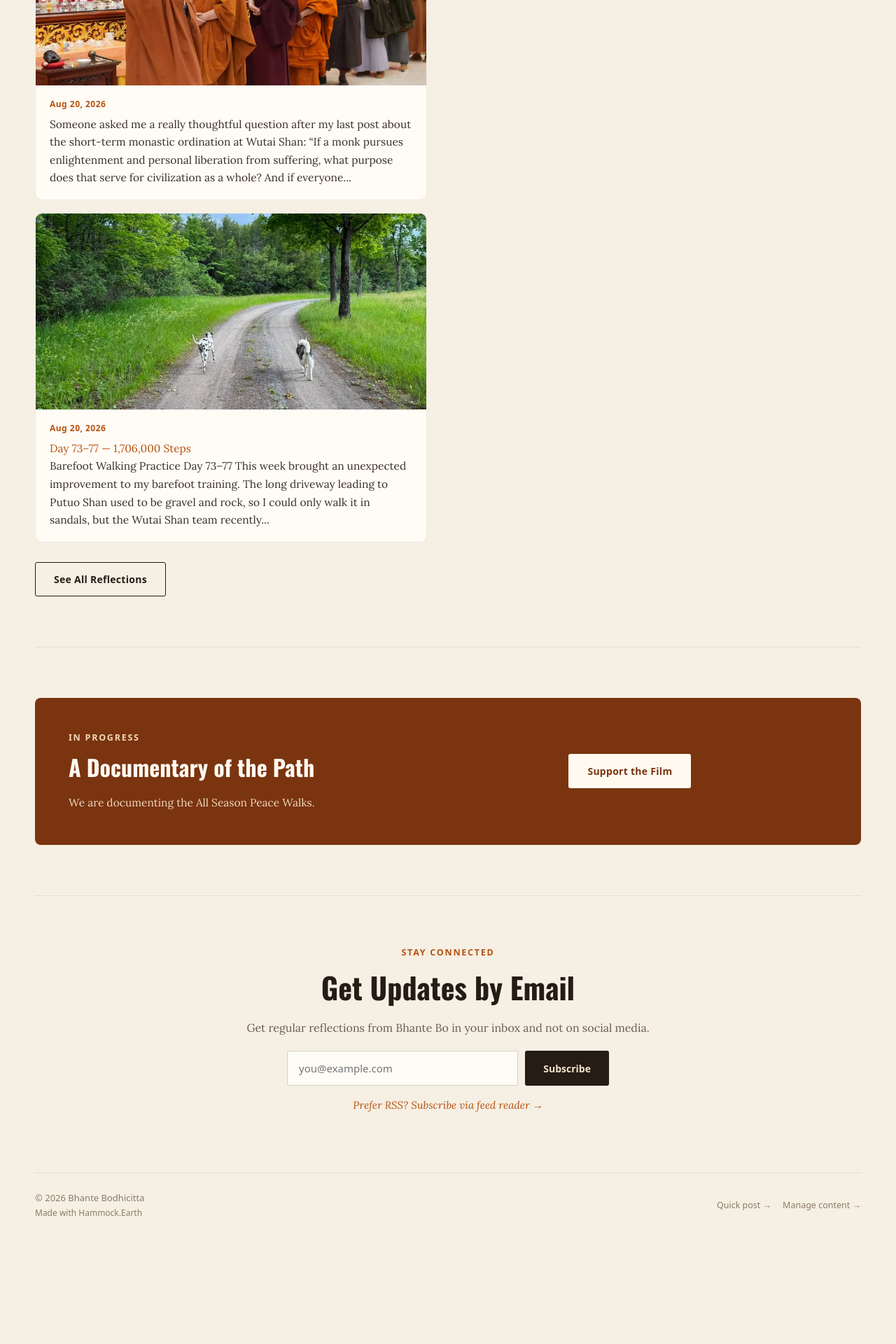
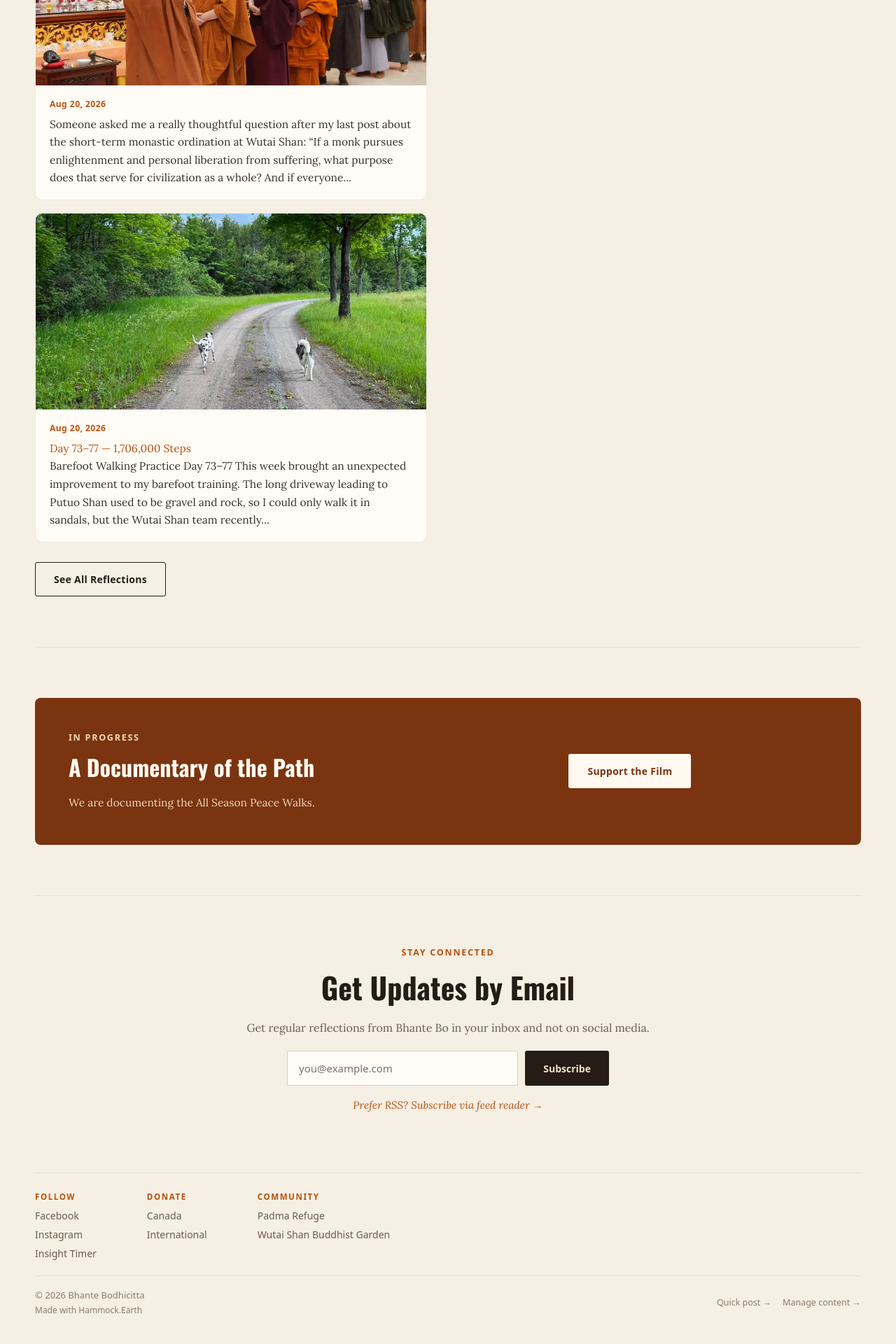
Before and after one commit to connectthu/bhantebo, a Jekyll site: the page built from index.html, in a window 1280 px wide. Shown: the part 3725-5645 px from the top of the page at 70% size. Built offline with Jekyll 4.4.1, drawn with Linux system fonts in a browser that asks for light colours; before the commit the page ends 5506 px from its top, so only the background shows below that.

Commit message:
Add grouped footer links (Follow, Donate, Community)
Footer now lists the follow-row links plus Wutai Shan Buddhist Garden
as text links, grouped under small headings.

Co-Authored-By: Claude Opus 5.5 <noreply@anthropic.com>

```diff
--- a/_config.yml
+++ b/_config.yml
@@ -17,6 +17,7 @@ social:
   facebook: "https://facebook.com/BhanteBo"
   donate_canada: "https://www.canadahelps.org/en/charities/padma-refuge-foundation/"
   donate_international: "https://www.paypal.com/ca/fundraiser/charity/5418916"
+  buddhist_garden: "https://thebuddhistgarden.com/"
 
 # Build settings
 markdown: kramdown
--- a/_includes/footer.html
+++ b/_includes/footer.html
@@ -1,4 +1,22 @@
 <footer class="site-footer wrap">
+  <nav class="footer-links" aria-label="Footer">
+    <div class="footer-col">
+      <div class="footer-heading">Follow</div>
+      <a href="{{ site.social.facebook }}" target="_blank" rel="noopener">Facebook</a>
+      <a href="{{ site.social.instagram }}" target="_blank" rel="noopener">Instagram</a>
+      <a href="{{ site.social.insight_timer }}" target="_blank" rel="noopener">Insight Timer</a>
+    </div>
+    <div class="footer-col">
+      <div class="footer-heading">Donate</div>
+      <a href="{{ site.social.donate_canada }}" target="_blank" rel="noopener">Canada</a>
+      <a href="{{ site.social.donate_international }}" target="_blank" rel="noopener">International</a>
+    </div>
+    <div class="footer-col">
+      <div class="footer-heading">Community</div>
+      <a href="{{ site.social.padma_refuge }}" target="_blank" rel="noopener">Padma Refuge</a>
+      <a href="{{ site.social.buddhist_garden }}" target="_blank" rel="noopener">Wutai Shan Buddhist Garden</a>
+    </div>
+  </nav>
   <div>
     <div class="copyright">&copy; {{ 'now' | date: "%Y" }} {{ site.title }}</div>
     <div class="credit">Made with <a href="https://hammock.earth" target="_blank" rel="noopener">Hammock.Earth</a></div>
--- a/assets/css/style.scss
+++ b/assets/css/style.scss
@@ -551,6 +551,27 @@ h2 { font-size: clamp(28px, 3.6vw, 42px); }
   flex-wrap: wrap;
   gap: 10px;
 }
+.site-footer .footer-links {
+  flex-basis: 100%;
+  display: flex;
+  flex-wrap: wrap;
+  gap: 24px clamp(32px, 6vw, 72px);
+  padding-bottom: 22px;
+  margin-bottom: 8px;
+  border-bottom: 1px solid var(--border);
+  font-family: system-ui, sans-serif;
+}
+.site-footer .footer-col { display: flex; flex-direction: column; gap: 8px; }
+.site-footer .footer-heading {
+  font-size: 11.5px;
+  font-weight: 700;
+  letter-spacing: 0.14em;
+  text-transform: uppercase;
+  color: var(--accent);
+  margin-bottom: 2px;
+}
+.site-footer .footer-links a { font-size: 14px; color: var(--ink-mute); }
+.site-footer .footer-links a:hover { color: var(--accent); }
 .site-footer .copyright { font-family: system-ui, sans-serif; font-size: 13px; color: var(--ink-faint); }
 .site-footer .credit { font-family: system-ui, sans-serif; font-size: 12px; color: var(--ink-faint); margin-top: 4px; }
 .site-footer .credit a { color: var(--ink-faint); }
```
